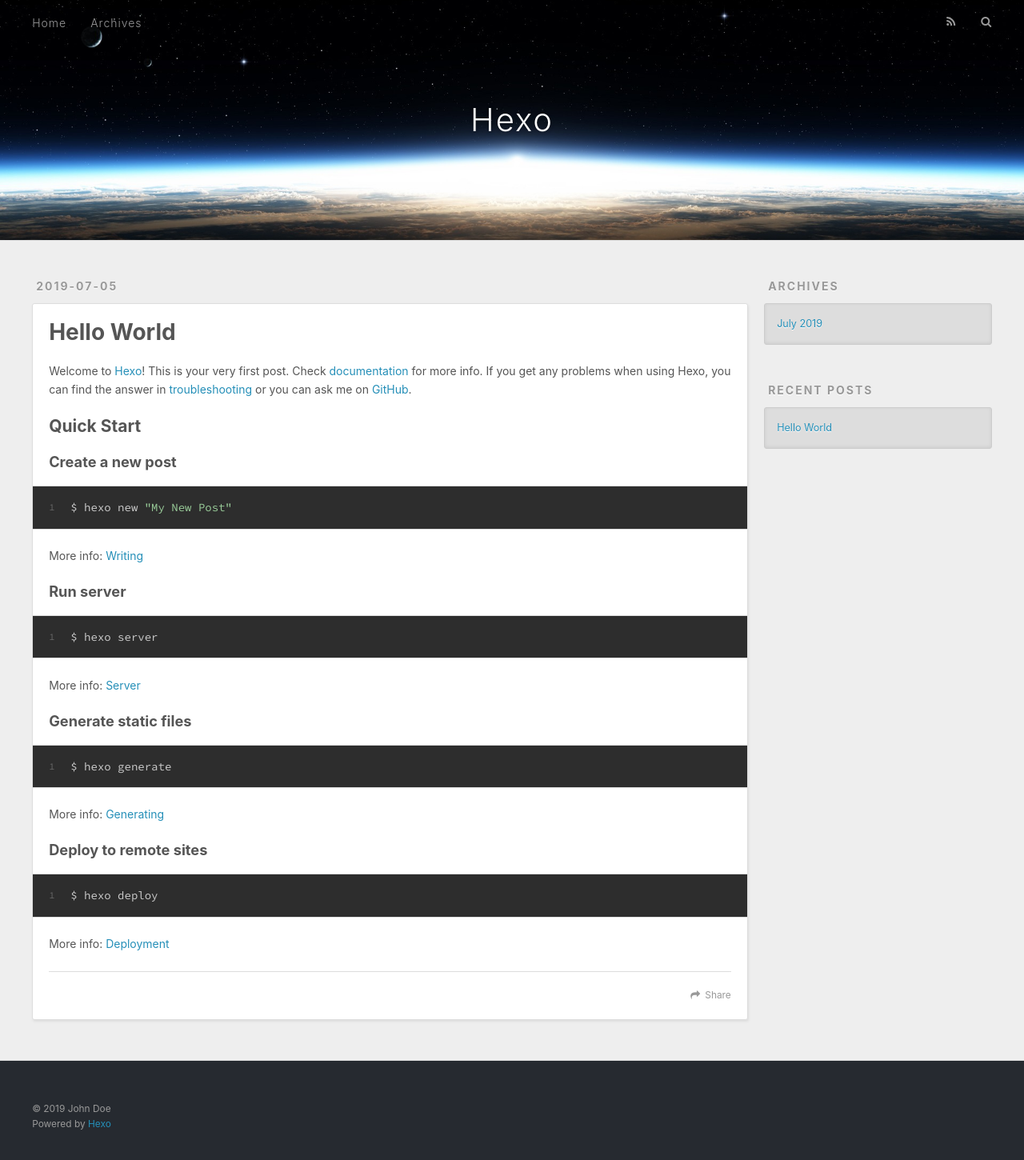
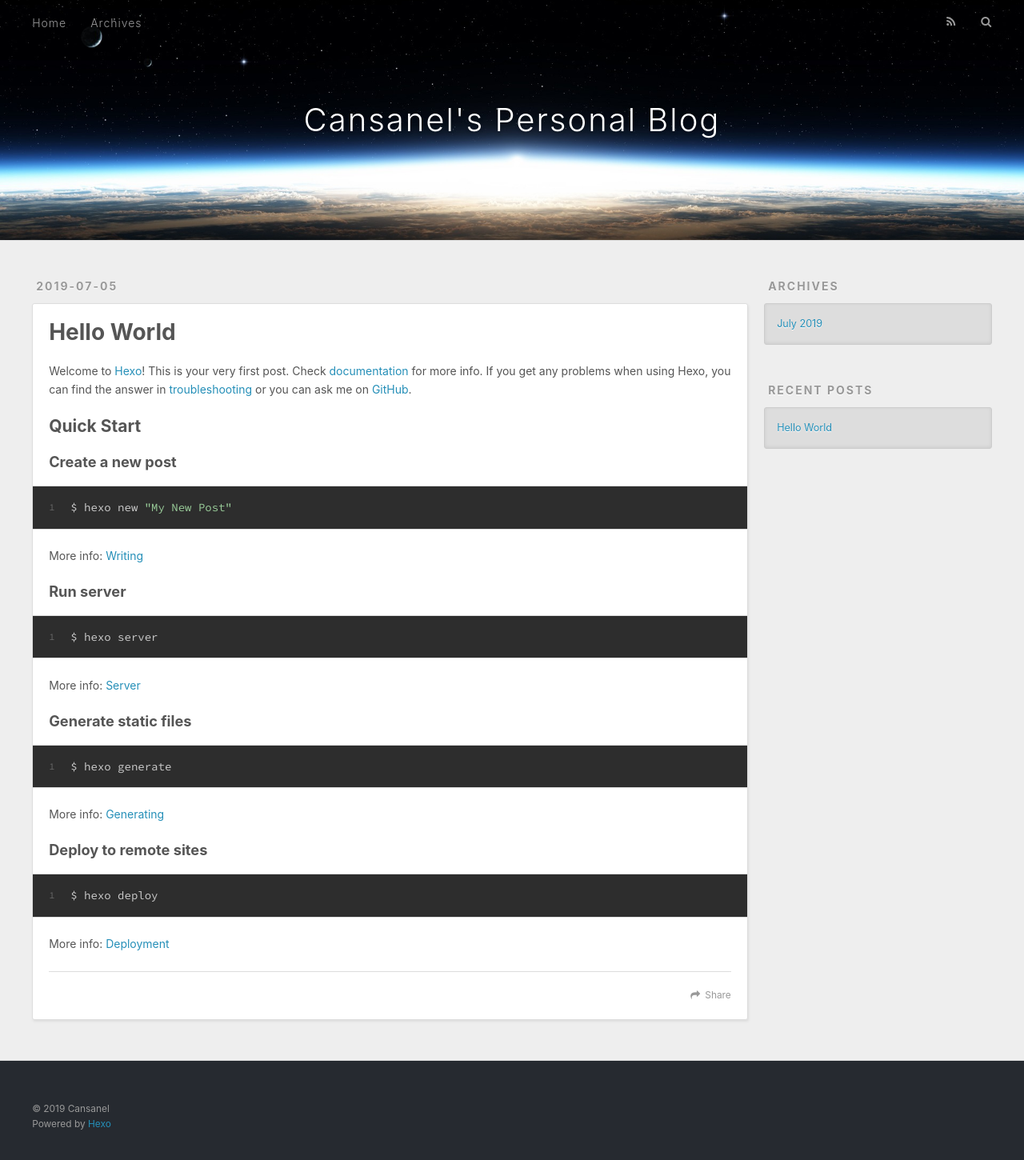
Before and after one commit to Cansanel/Cansanel.github.io, a plain HTML site: page index.html in a window 1280 px wide. Shown: the whole page at 80% size. Drawn offline with nearby package versions, Linux system fonts and the light colour scheme.

Commit message:
Site updated: 2019-07-06 14:50:46

```diff
--- a/index.html
+++ b/index.html
@@ -5,17 +5,17 @@
 
 
 
-  <title>Hexo</title>
+  <title>Cansanel&#39;s Personal Blog</title>
   <meta name="viewport" content="width=device-width, initial-scale=1, maximum-scale=1">
   <meta property="og:type" content="website">
-<meta property="og:title" content="Hexo">
+<meta property="og:title" content="Cansanel&#39;s Personal Blog">
 <meta property="og:url" content="http://yoursite.com/index.html">
-<meta property="og:site_name" content="Hexo">
+<meta property="og:site_name" content="Cansanel&#39;s Personal Blog">
 <meta property="og:locale" content="default">
 <meta name="twitter:card" content="summary">
-<meta name="twitter:title" content="Hexo">
+<meta name="twitter:title" content="Cansanel&#39;s Personal Blog">
 
-    <link rel="alternate" href="/atom.xml" title="Hexo" type="application/atom+xml">
+    <link rel="alternate" href="/atom.xml" title="Cansanel&#39;s Personal Blog" type="application/atom+xml">
 
 
     <link rel="icon" href="/favicon.png">
@@ -34,7 +34,7 @@
   <div id="header-outer" class="outer">
     <div id="header-title" class="inner">
       <h1 id="logo-wrap">
-        <a href="/" id="logo">Hexo</a>
+        <a href="/" id="logo">Cansanel&#39;s Personal Blog</a>
       </h1>
 
     </div>
@@ -101,7 +101,7 @@
 
     </div>
     <footer class="article-footer">
-      <a data-url="http://yoursite.com/2019/07/05/hello-world/" data-id="cjxptimjf00005w6d0cg05vqz" class="article-share-link">Share</a>
+      <a data-url="http://yoursite.com/2019/07/05/hello-world/" data-id="cjxr656db0000e86dc4iy402x" class="article-share-link">Share</a>
 
 
     </footer>
@@ -157,7 +157,7 @@
 
   <div class="outer">
     <div id="footer-info" class="inner">
-      &copy; 2019 John Doe<br>
+      &copy; 2019 Cansanel<br>
       Powered by <a href="http://hexo.io/" target="_blank">Hexo</a>
     </div>
   </div>
```
Also changed, not shown: 2019/07/05/hello-world/index.html (+6 -6 lines), archives/2019/07/index.html (+7 -7 lines), archives/2019/index.html (+7 -7 lines), archives/index.html (+7 -7 lines).
